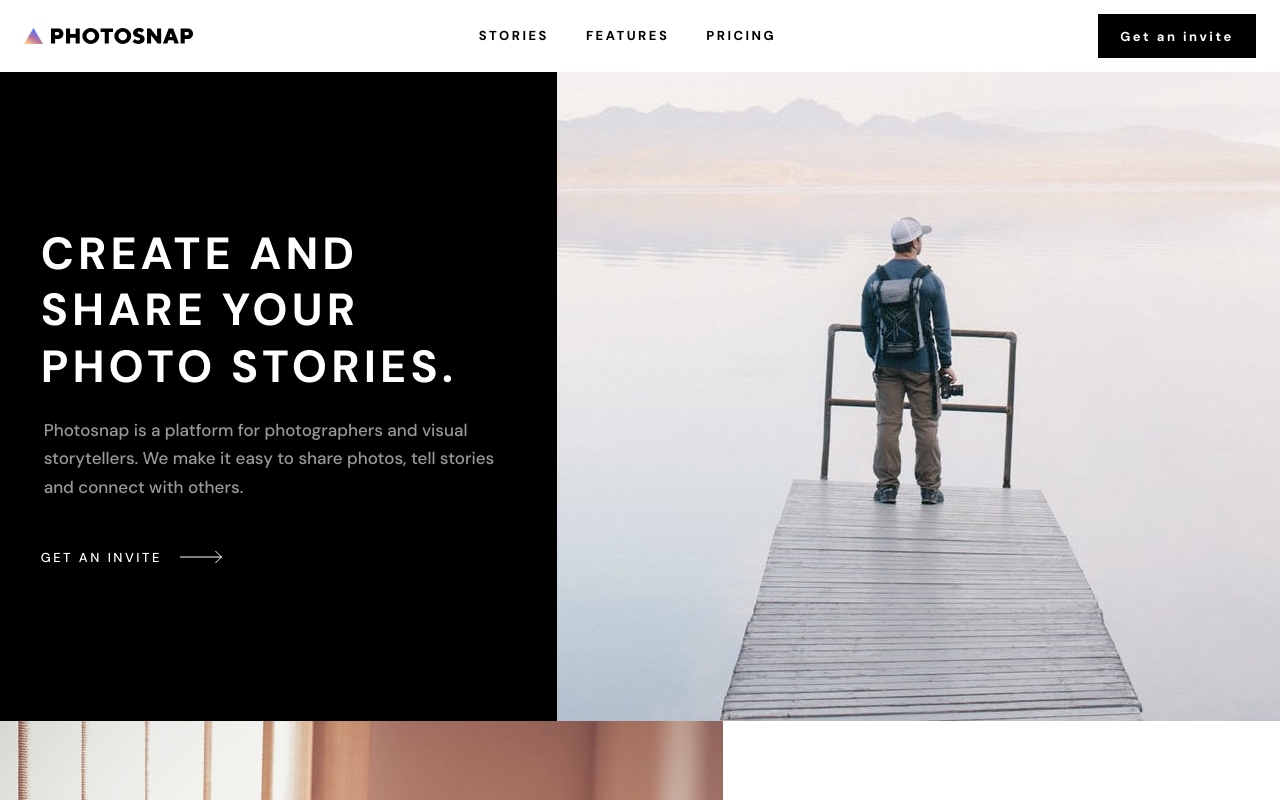
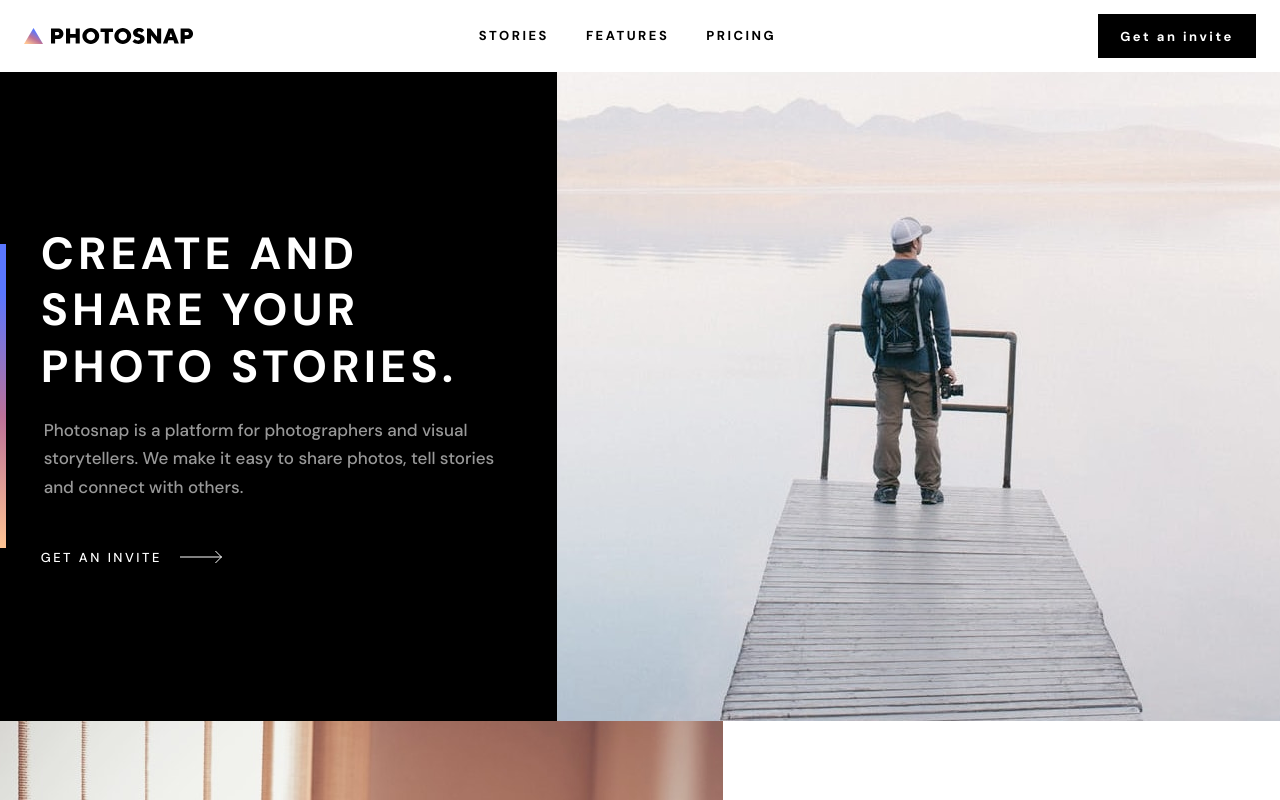
Before and after one commit to yasssuz/photosnap-webiste, a Next.js app: page / in a window 1280 px wide. Shown: the top 800 px of the page. Built offline with nearby package versions, Linux system fonts and the light colour scheme.

Commit message:
added colorfull line

```diff
--- a/src/components/shared/Banner.tsx
+++ b/src/components/shared/Banner.tsx
@@ -37,6 +37,7 @@ export default function Banner({
         />
       </ImageContainer>
       <TextArea className={`${hero && "hero"}`}>
+        {hero && <ColorfullLine />}
         {hero ? <Title>{title}</Title> : <SubTitle>{title}</SubTitle>}
         <Description>{description}</Description>
         {link &&
@@ -103,6 +104,32 @@ const Container = styled.section`
   }
 `;
 
+const ColorfullLine = styled.div`
+  position: absolute;
+  height: 6px;
+  width: 36%;
+  left: 24px;
+  top: 0;
+  background: linear-gradient(
+    26.57deg,
+    #ffc593 0%,
+    #bc7198 43.29%,
+    #5a77ff 83.33%
+  );
+
+  @media (min-width: 768px) {
+    height: 200px;
+    width: 6px;
+    top: 50%;
+    left: 0;
+    transform: translateY(-50%);
+  }
+
+  @media (min-width: 950px) {
+    height: 304px;
+  }
+`;
+
 const ImageContainer = styled.div`
   position: relative;
 `;
@@ -115,6 +142,7 @@ const TextArea = styled.div`
   color: ${props => props.theme.colors.black};
   background: ${props => props.theme.colors.white};
   min-height: 41.9rem;
+  position: relative;
 
   @media (min-width: 950px) {
     min-width: 49.5rem;
```
